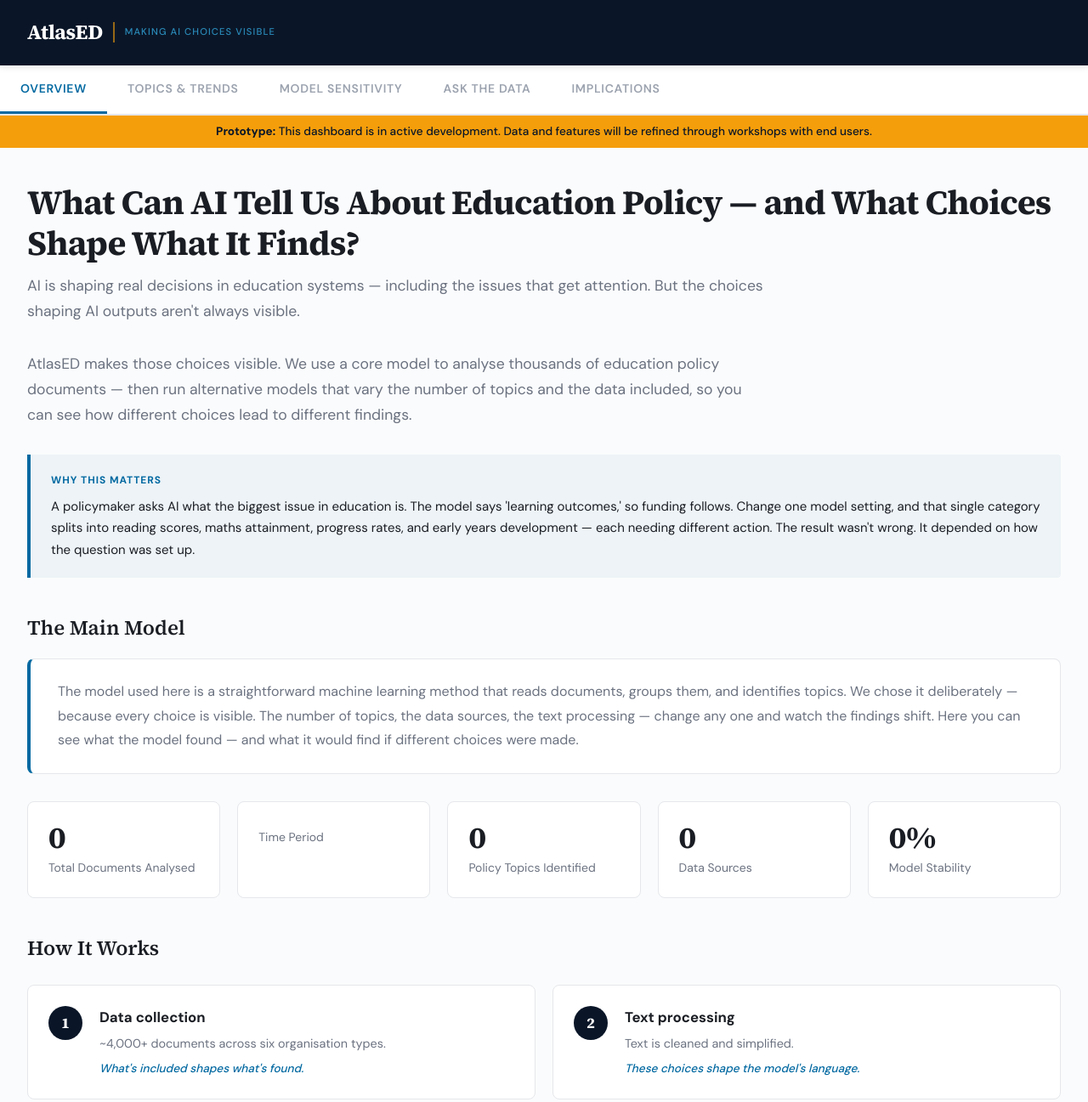
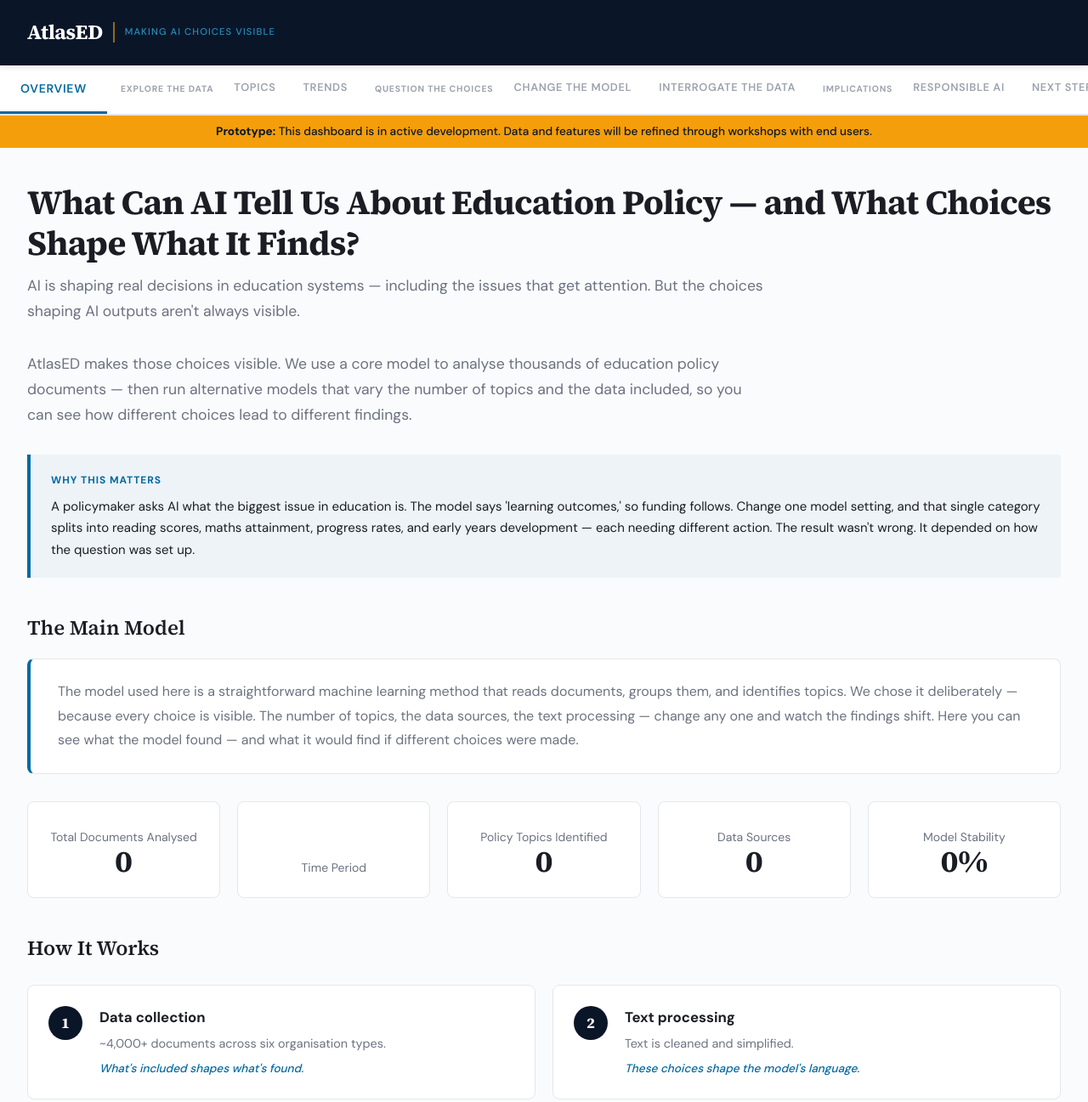
Before and after one commit to Yorkel/atlas-ed-tool, a FastAPI app: template templates/overview.html in a window 1280 px wide. Shown: the top 1297 px of the page at 85% size. Run offline with FastAPI, Linux system fonts and the light colour scheme; the template is opened without the code that fills it, so the values that code supplies are empty.

Commit message:
restructure

```diff
--- a/app/main.py
+++ b/app/main.py
@@ -32,15 +32,24 @@ async def overview(request: Request):
     })
 
 
-# ── Page 2: Topics & Trends ──────────────────────────────────────────
+# ── Page 2a: Explore Topics ───────────────────────────────────────────
 @app.get("/topics", response_class=HTMLResponse)
-async def topics_and_trends(request: Request):
+async def explore_topics(request: Request):
     topics = queries.get_topics(BASELINE_MODEL)
     return templates.TemplateResponse("topics.html", {
         "request": request,
         "topics": topics,
-        "election_date": ELECTION_DATE,
         "source_types": list(queries.SOURCES_BY_TYPE.keys()),
+    })
+
+
+# ── Page 2b: Explore Trends ──────────────────────────────────────────
+@app.get("/trends", response_class=HTMLResponse)
+async def explore_trends(request: Request):
+    topics = queries.get_topics(BASELINE_MODEL)
+    return templates.TemplateResponse("trends.html", {
+        "request": request,
+        "topics": topics,
     })
 
 
@@ -90,10 +99,18 @@ async def ask_the_data(request: Request):
     })
 
 
-# ── Page 5: Implications ─────────────────────────────────────────────
-@app.get("/implications", response_class=HTMLResponse)
-async def implications(request: Request):
+# ── Page 5a: Responsible AI Use ───────────────────────────────────────
+@app.get("/responsible-ai", response_class=HTMLResponse)
+async def responsible_ai(request: Request):
     return templates.TemplateResponse("implications.html", {
+        "request": request,
+    })
+
+
+# ── Page 5b: Next Steps ──────────────────────────────────────────────
+@app.get("/next-steps", response_class=HTMLResponse)
+async def next_steps(request: Request):
+    return templates.TemplateResponse("next_steps.html", {
         "request": request,
     })
 
--- a/static/style.css
+++ b/static/style.css
@@ -118,6 +118,30 @@ body {
   border-bottom-color: var(--ocean);
 }
 
+.nav-divider {
+  width: 1px;
+  height: 20px;
+  background: var(--border);
+  align-self: center;
+  margin: 0 0.25rem;
+}
+
+.nav-group-label {
+  font-size: 0.65rem;
+  font-weight: 700;
+  text-transform: uppercase;
+  letter-spacing: 0.08em;
+  color: var(--text-muted);
+  align-self: center;
+  padding: 0 0.5rem;
+  white-space: nowrap;
+}
+
+.nav-sub {
+  font-size: 0.8rem;
+  padding: 1rem 1rem;
+}
+
 /* ── Main Content ─────────────────────────────────────────────────── */
 .main {
   max-width: 1400px;
@@ -219,6 +243,9 @@ body {
   border-radius: 8px;
   padding: 1.5rem;
   transition: all 0.2s;
+  text-align: center;
+  display: flex;
+  flex-direction: column-reverse;
 }
 
 .stat-card:hover {
--- a/templates/base.html
+++ b/templates/base.html
@@ -36,10 +36,18 @@
 <nav class="nav">
     <div class="nav-content">
         <a href="/" class="nav-link {% if active == 'overview' %}active{% endif %}">Overview</a>
-        <a href="/topics" class="nav-link {% if active == 'topics' %}active{% endif %}">Topics &amp; Trends</a>
-        <a href="/sensitivity" class="nav-link {% if active == 'sensitivity' %}active{% endif %}">Model Sensitivity</a>
-        <a href="/ask" class="nav-link {% if active == 'ask' %}active{% endif %}">Ask the Data</a>
-        <a href="/implications" class="nav-link {% if active == 'implications' %}active{% endif %}">Implications</a>
+        <span class="nav-divider"></span>
+        <span class="nav-group-label">Explore the Data</span>
+        <a href="/topics" class="nav-link nav-sub {% if active == 'topics' %}active{% endif %}">Topics</a>
+        <a href="/trends" class="nav-link nav-sub {% if active == 'trends' %}active{% endif %}">Trends</a>
+        <span class="nav-divider"></span>
+        <span class="nav-group-label">Question the Choices</span>
+        <a href="/sensitivity" class="nav-link nav-sub {% if active == 'sensitivity' %}active{% endif %}">Change the Model</a>
+        <a href="/ask" class="nav-link nav-sub {% if active == 'ask' %}active{% endif %}">Interrogate the Data</a>
+        <span class="nav-divider"></span>
+        <span class="nav-group-label">Implications</span>
+        <a href="/responsible-ai" class="nav-link nav-sub {% if active == 'responsible-ai' %}active{% endif %}">Responsible AI</a>
+        <a href="/next-steps" class="nav-link nav-sub {% if active == 'next-steps' %}active{% endif %}">Next Steps</a>
     </div>
 </nav>
 
```
Also changed, not shown: templates/next_steps.html (added, +42 -0 lines).
